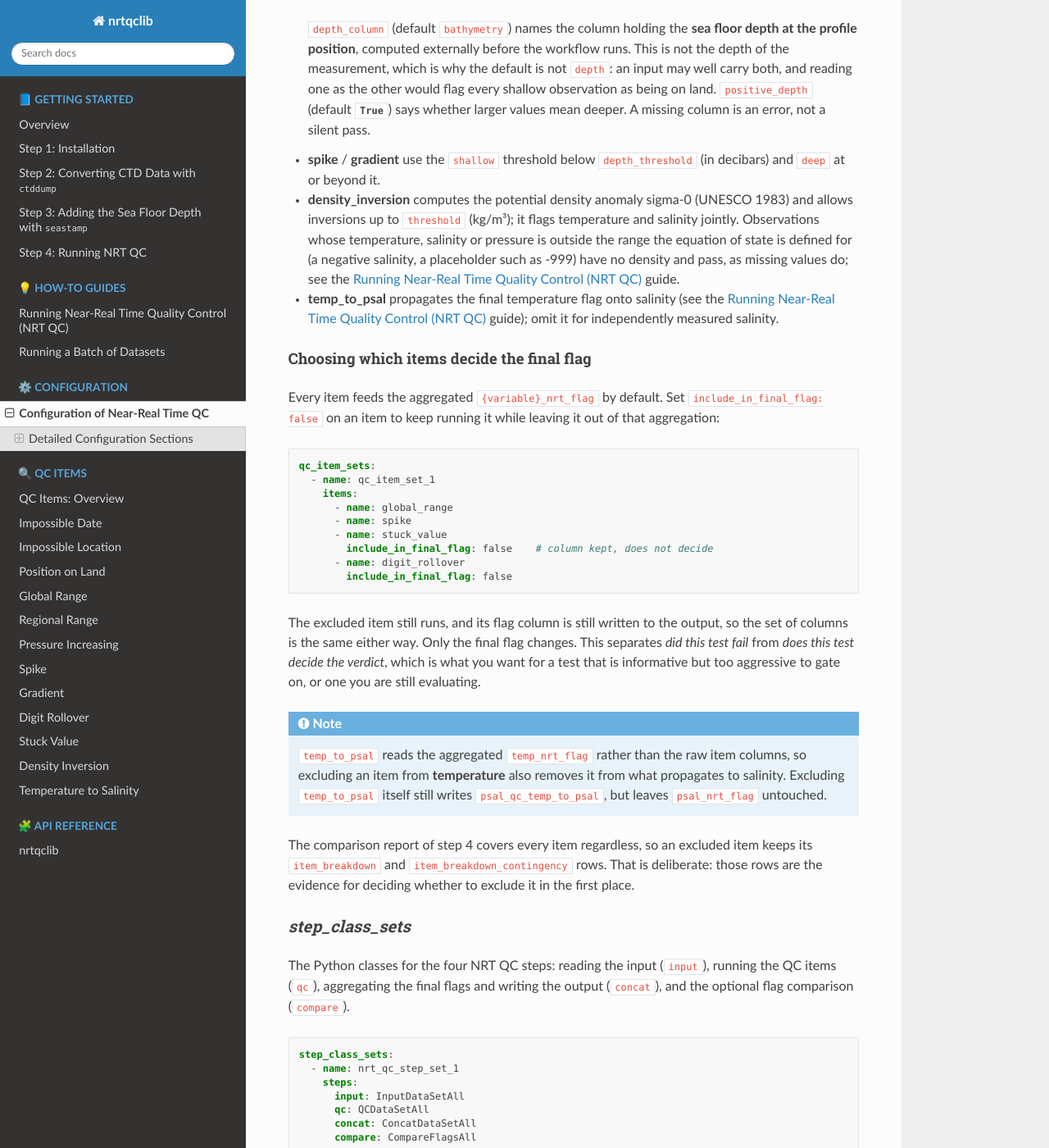
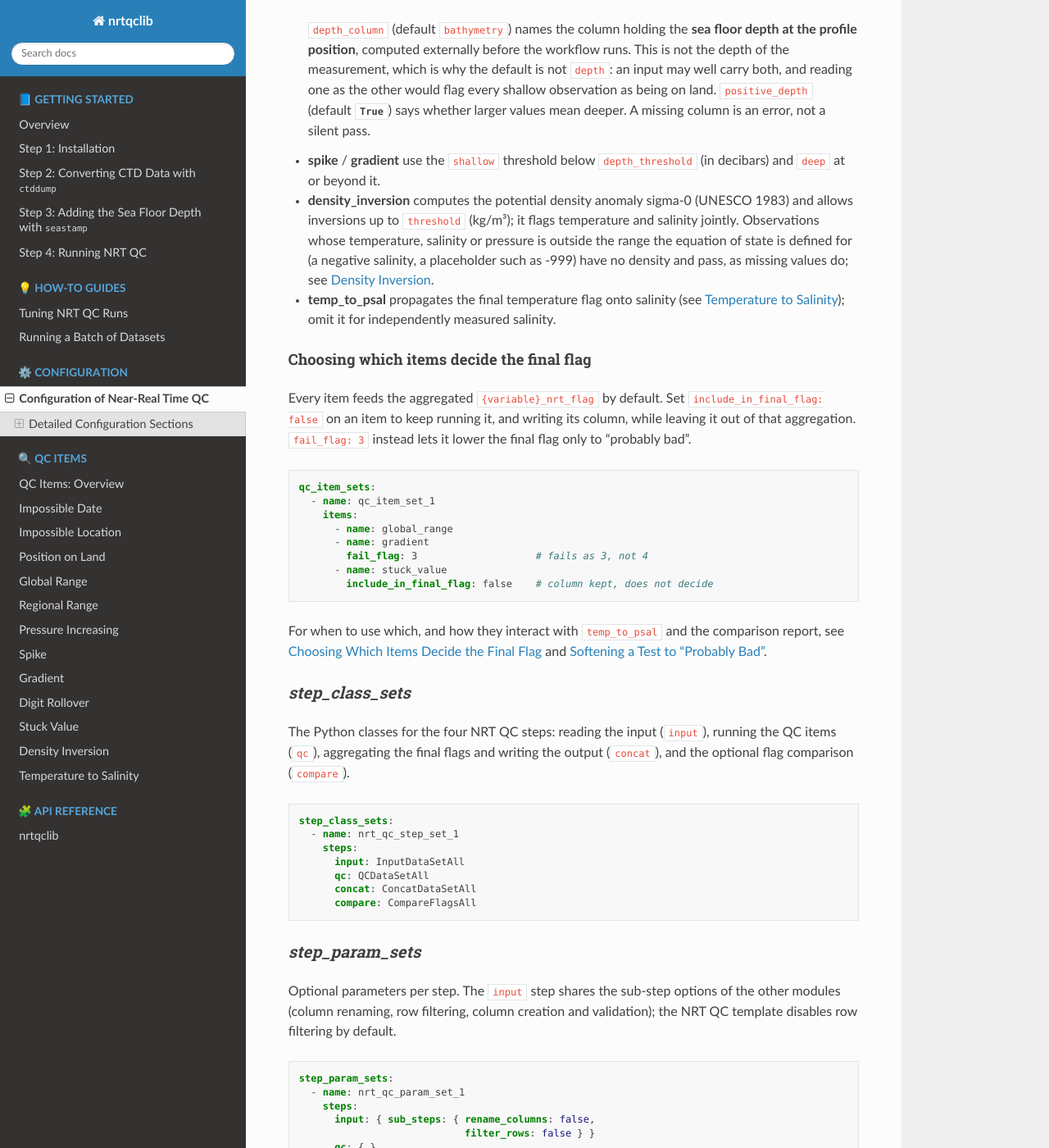
Before and after one commit to AIQC-Hub/nrtqclib, a Sphinx documentation site: the page built from docs/source/configuration/nrtqc.rst, in a window 1280 px wide and 1400 px high, scrolled down 2877 px. Shown: the whole window at 82% size. Built offline with Sphinx 7.4.7 and the Read the Docs theme 3.1.0, drawn with Linux system fonts in a browser that asks for light colours; some of the changed text lies outside the part shown.

Commit message:
Docs: rework the NRT QC how-to into "Tuning NRT QC Runs"
Remove the sections repeated in the tutorial and QC item pages, merge the
two region sections, and add a section on fail_flag: 3. Trim the final flag
subsection of the configuration page and point the links at the new sections.

Co-Authored-By: Claude Opus 5.5 <noreply@anthropic.com>

```diff
--- a/docs/source/configuration/nrtqc.rst
+++ b/docs/source/configuration/nrtqc.rst
@@ -3,11 +3,11 @@ Configuration of Near-Real Time QC
 The NRT QC workflow applies automated real-time QC
 tests to temperature and salinity profile data and writes the input parquet
 enriched with one flag column per QC item plus a final NRT flag per variable
-(see the :doc:`../how-to/nrt_qc` guide for the workflow overview).
+(see :doc:`../tutorial/overview` for the workflow).
 
-Prepare **one configuration file per region** (e.g. Arctic, Baltic,
-Mediterranean): the files share the same structure and differ only in
-region-dependent parameters such as the regional ranges.
+Region-dependent parameters, such as the regional ranges, go in one set per
+region: either one file per region, or one file with one ``nrt_qc_sets``
+entry per region, run with ``run_batch``. See :doc:`../how-to/nrt_qc`.
 
 Detailed Configuration Sections
 -------------------------------
@@ -148,10 +148,10 @@ Notes:
     flags temperature and salinity jointly. Observations whose temperature,
     salinity or pressure is outside the range the equation of state is
     defined for (a negative salinity, a placeholder such as -999) have no
-    density and pass, as missing values do; see the
-    :doc:`../how-to/nrt_qc` guide.
+    density and pass, as missing values do; see
+    :doc:`../qc_items/density_inversion`.
 *   **temp_to_psal** propagates the final temperature flag onto salinity
-    (see the :doc:`../how-to/nrt_qc` guide); omit it for independently
+    (see :doc:`../qc_items/temp_to_psal`); omit it for independently
     measured salinity.
 
 .. _nrtqc-final-flag-items:
@@ -160,8 +160,9 @@ Choosing which items decide the final flag
 """"""""""""""""""""""""""""""""""""""""""
 
 Every item feeds the aggregated ``{variable}_nrt_flag`` by default. Set
-``include_in_final_flag: false`` on an item to keep running it while leaving
-it out of that aggregation:
+``include_in_final_flag: false`` on an item to keep running it, and writing
+its column, while leaving it out of that aggregation. ``fail_flag: 3``
+instead lets it lower the final flag only to "probably bad".
 
 .. code-block:: yaml
 
@@ -169,30 +170,14 @@ it out of that aggregation:
      - name: qc_item_set_1
        items:
          - name: global_range
-         - name: spike
+         - name: gradient
+           fail_flag: 3                    # fails as 3, not 4
          - name: stuck_value
            include_in_final_flag: false    # column kept, does not decide
-         - name: digit_rollover
-           include_in_final_flag: false
 
-The excluded item still runs, and its flag column is still written to the
-output, so the set of columns is the same either way. Only the final flag
-changes. This separates *did this test fail* from *does this test decide the
-verdict*, which is what you want for a test that is informative but too
-aggressive to gate on, or one you are still evaluating.
-
-.. note::
-
-   ``temp_to_psal`` reads the aggregated ``temp_nrt_flag`` rather than the
-   raw item columns, so excluding an item from **temperature** also removes
-   it from what propagates to salinity. Excluding ``temp_to_psal`` itself
-   still writes ``psal_qc_temp_to_psal``, but leaves ``psal_nrt_flag``
-   untouched.
-
-The comparison report of step 4 covers every item regardless, so an excluded
-item keeps its ``item_breakdown`` and ``item_breakdown_contingency`` rows.
-That is deliberate: those rows are the evidence for deciding whether to
-exclude it in the first place.
+For when to use which, and how they interact with ``temp_to_psal`` and the
+comparison report, see :ref:`nrtqc-final-flag-guide` and
+:ref:`nrtqc-fail-flag`.
 
 `step_class_sets`
 ^^^^^^^^^^^^^^^^^
--- a/docs/source/how-to/nrt_qc.rst
+++ b/docs/source/how-to/nrt_qc.rst
@@ -1,73 +1,96 @@
-Running Near-Real Time Quality Control (NRT QC)
-===============================================
+Tuning NRT QC Runs
+==================
 
-The NRT QC module applies the automated real-time QC tests recommended for
-temperature and salinity profiles (Argo/CTD RTQC tests) to an input dataset
-and writes the original parquet enriched with:
-
-* **one flag column per QC item**, e.g. ``temp_qc_spike`` or
-  ``qc_impossible_date``, usable directly as training features, and
-* **a final NRT flag per variable**: ``temp_nrt_flag`` / ``psal_nrt_flag``,
-  the most severe flag among the variable's applicable item columns.
-
-Flags follow the IOC/Argo scheme: 1 (good), 3 (probably bad), 4 (bad).
-
-Quick start
------------
-
-.. code-block:: python
-
-   import nrtqclib as nq
-
-   nq.write_config_template("/path/to/nrt_qc_config.yaml")
-   # Edit the paths, variables, and QC items in the YAML, then:
-   config = nq.read_config("/path/to/nrt_qc_config.yaml")
-   nq.run_nrt_qc(config)
-
-``nq.read_config_template()`` returns the same template as a configuration
-object, and ``print(config)`` summarizes what a configuration will run.
+This guide covers the choices you make once a basic run works: how to handle
+several regions, how much weight each QC item gets in the final flag, and how
+to read the comparison against the flags already in your data. For a first
+run, start with the :doc:`../tutorial/overview`; for what each item checks,
+see :doc:`../qc_items/overview`.
 
 .. note::
 
    Migrating from ``aiqclib``: ``aq.run_nrt_qc``, ``aq.read_config`` and
-   ``aq.read_config_template("nrt_qc")`` become the ``nq.`` functions above
-   with the same arguments, minus ``stage``.
-   ``aq.write_config_template(path, stage="nrt_qc")`` becomes
-   ``nq.write_config_template(path)``. The pipeline, configuration format and
-   outputs are unchanged.
+   ``aq.read_config_template("nrt_qc")`` become ``nq.run_nrt_qc``,
+   ``nq.read_config`` and ``nq.read_config_template`` with the same
+   arguments, minus ``stage``. ``aq.write_config_template(path,
+   stage="nrt_qc")`` becomes ``nq.write_config_template(path)``. The pipeline,
+   configuration format and outputs are unchanged.
 
-.. _nrt-qc-items:
+Handling Regions
+----------------
 
-The QC items
-------------
+Some items depend on the region, most of all the regional range test, which
+has no defaults. ``nrtqclib`` does not detect the region from the
+coordinates: each run uses the parameters of the set it selects, so a region
+is expressed as its own ``qc_item_sets`` entry with its own ranges, and its
+own ``nrt_qc_sets`` entry that uses it.
 
-``aiqclib`` provides twelve QC items. Eleven implement the Argo/CTD
-real-time tests (RTQC2 to RTQC14); ``temp_to_psal`` is the propagation rule
-from the NRT QC recommendation document rather than a numbered test. An item
-runs only when it is listed in the ``qc_item_sets`` section of the
-configuration file.
+There are two ways to organise that:
 
-Each item has its own page, explaining why the check matters and what it
-flags, with a diagram: start at :doc:`../qc_items/overview`.
+* **One configuration file per region** (Arctic, Baltic, Mediterranean, ...),
+  each holding a single set. The files share their structure and differ only
+  in the region-dependent parameters. Run each with ``nq.run_nrt_qc``.
+* **One file holding every region**, with one ``nrt_qc_sets`` entry per
+  region, run by ``nq.run_batch`` from a table that names the set for each
+  dataset. This is the better choice once there are more than a few regions.
 
-For the output column names, the full default parameters, and the YAML
-syntax for overriding them, see :doc:`../configuration/nrtqc`.
+.. code-block:: python
 
-One configuration file per region
----------------------------------
+   summary = nq.run_batch(
+       "datasets.txt",
+       nrt_qc_config="nrt_qc_config.yaml",
+       verbose=True,
+   )
 
-Some tests are region dependent (most notably the **regional range** test).
-Instead of detecting the region from coordinates, prepare **one configuration
-file per region** (e.g. Arctic, Baltic, Mediterranean): the files share the
-same structure and differ only in region-dependent parameters such as the
-regional ranges or the density inversion threshold.
+See :doc:`batch_processing` for the table format, and :ref:`batch-nrt-qc` for
+how this fits with ``aiqclib``'s training batch.
 
-Choosing which items decide the final flag
+.. _nrtqc-fail-flag:
+
+Softening a Test to "Probably Bad"
+----------------------------------
+
+A failing item writes flag ``4`` (bad) by default. ``fail_flag: 3`` makes it
+write ``3`` (probably bad) instead:
+
+.. code-block:: yaml
+
+   qc_item_sets:
+     - name: qc_item_set_1
+       items:
+         - name: global_range
+         - name: gradient
+           fail_flag: 3
+         - name: position_on_land
+           fail_flag: 3
+
+Use it for a test that is informative but not conclusive on its own: one
+that also fires on real features of your data (a gradient test in a region
+with sharp thermoclines), or one whose input is approximate (a position on
+land test near the coast, where the bathymetry grid is coarse).
+
+What changes, and what does not:
+
+* The final flag is the most severe item flag, so an observation that only a
+  softened item fails ends up ``3``. If another item fails it with ``4``, it
+  stays ``4``.
+* ``temp_to_psal`` copies the final temperature flag with its severity, so a
+  softened temperature failure reaches salinity as ``3``. ``fail_flag`` does
+  not apply to ``temp_to_psal`` itself.
+* Only ``3`` and ``4`` are accepted; any other value fails the configuration
+  check.
+* In the comparison report, the agreement metrics and the ``item_breakdown``
+  rows count any flag above ``1`` as a failure, so they do not change. The
+  ``contingency`` and ``item_breakdown_contingency`` rows show the ``3``.
+
+.. _nrtqc-final-flag-guide:
+
+Choosing Which Items Decide the Final Flag
 ------------------------------------------
 
-By default every enabled item feeds the aggregated
-``{variable}_nrt_flag``. An item can be kept running while being left out of
-that aggregation:
+By default every enabled item feeds the final ``{variable}_nrt_flag``.
+``include_in_final_flag: false`` keeps an item running while leaving it out
+of that decision:
 
 .. code-block:: yaml
 
@@ -78,32 +101,25 @@ that aggregation:
          - name: stuck_value
            include_in_final_flag: false
 
-The item still runs and ``{variable}_qc_stuck_value`` is still written, so
-the output columns are unchanged; only ``{variable}_nrt_flag`` differs. Use
-it when a test is worth recording but too aggressive to gate on, or when you
-want to measure a test's behaviour (via the comparison report, which still
-covers every item) before letting it affect the verdict.
+The item still runs and its column (``{variable}_qc_stuck_value``) is still
+written, so the output has the same columns either way; only
+``{variable}_nrt_flag`` differs. The comparison report also covers every
+item regardless, which is the point: run a new or doubtful test this way,
+check its ``item_breakdown`` rows against the existing flags, and include it
+once it behaves.
+
+``fail_flag`` and ``include_in_final_flag`` are two steps on the same scale:
+``fail_flag: 3`` lets the test lower the final flag to "probably bad", and
+``include_in_final_flag: false`` lets it record its verdict without affecting
+the final flag at all.
 
 Two consequences are worth knowing. Excluding an item from **temperature**
 also removes it from what ``temp_to_psal`` propagates, because that item
-reads the aggregated ``temp_nrt_flag`` rather than the raw columns. And
-excluding ``temp_to_psal`` itself still writes ``psal_qc_temp_to_psal``
-while leaving ``psal_nrt_flag`` alone.
+reads the final ``temp_nrt_flag`` rather than the item columns. And
+excluding ``temp_to_psal`` itself still writes ``psal_qc_temp_to_psal`` but
+leaves ``psal_nrt_flag`` alone.
 
-See :ref:`nrtqc-final-flag-items` for the reference entry.
-
-Temperature-to-salinity propagation
------------------------------------
-
-When salinity is computed from temperature and conductivity, a temperature
-flagged 4 (or 3) corrupts the salinity too. Enabling the ``temp_to_psal``
-item propagates the final temperature flag onto salinity with its severity,
-recorded in its own ``psal_qc_temp_to_psal`` column so the propagation stays
-traceable. Datasets with independently measured salinity simply omit the item
-entirely, or keep it for traceability with
-``include_in_final_flag: false``.
-
-Comparing against existing flags
+Comparing Against Existing Flags
 --------------------------------
 
 When the input already carries NRT QC flags (e.g. ``temp_qc``, ``psal_qc``),
@@ -145,30 +161,3 @@ their own row in the contingency table, so they stay visible instead of being
 folded into a real flag value; the agreement metrics count only the values
 listed in ``pos_flag_values`` / ``neg_flag_values``. The input's flag columns
 are written to the output unchanged, whatever type they use.
-
-Running several regions at once
--------------------------------
-
-``run_batch`` drives NRT QC over a table of datasets:
-
-.. code-block:: python
-
-   summary = nq.run_batch(
-       "datasets.txt",
-       nrt_qc_config="nrt_qc_config.yaml",
-       verbose=True,
-   )
-
-Each row's ``nrt_qc_set_name`` names the set to select, so one configuration
-file holding one entry per region replaces the per-region files suggested
-above. See :doc:`batch_processing` for the table format, and
-:ref:`batch-nrt-qc` for how this fits with ``aiqclib``'s training batch.
-
-Using QC items as training features
------------------------------------
-
-Every QC item is an ordinary feature class registered under a
-``qc_``-prefixed name (``qc_spike``, ``qc_global_range``, …), so the flag
-columns can also be produced inside the Dataset Preparation pipeline and used
-as model inputs. See :doc:`aiqclib:how-to/qc_items_as_features` for how to configure that,
-and for the two items that need extra care there.
--- a/docs/source/qc_items/overview.rst
+++ b/docs/source/qc_items/overview.rst
@@ -120,11 +120,11 @@ Two settings change this per item, without changing the set of columns:
 
 ``fail_flag``
    ``3`` instead of ``4`` marks a failure as "probably bad", for a test that
-   is useful but not conclusive.
+   is useful but not conclusive. See :ref:`nrtqc-fail-flag`.
 
 ``include_in_final_flag: false``
    The item still runs and writes its column, but does not feed the final
-   flag. See :ref:`nrtqc-final-flag-items`.
+   flag. See :ref:`nrtqc-final-flag-guide`.
 
 Parameters
 ----------
--- a/docs/source/tutorial/running_nrt_qc.rst
+++ b/docs/source/tutorial/running_nrt_qc.rst
@@ -205,9 +205,9 @@ threshold that does not suit the region.
 Next Steps
 ----------
 
-* :doc:`../how-to/nrt_qc` covers the options in depth: softening a test to
-  flag 3, keeping a test out of the final flag, and the propagation from
-  temperature to salinity.
+* :doc:`../how-to/nrt_qc` covers the options in depth: handling regions,
+  softening a test to flag 3, keeping a test out of the final flag, and the
+  comparison report.
 * :doc:`../how-to/batch_processing` runs several regions in one call.
 * :doc:`../qc_items/overview` explains each test.
 * To train a model on the flags, continue with the ``aiqclib`` tutorial at
```
Also changed, not shown: CHANGELOG.md (+2 -0 lines).
